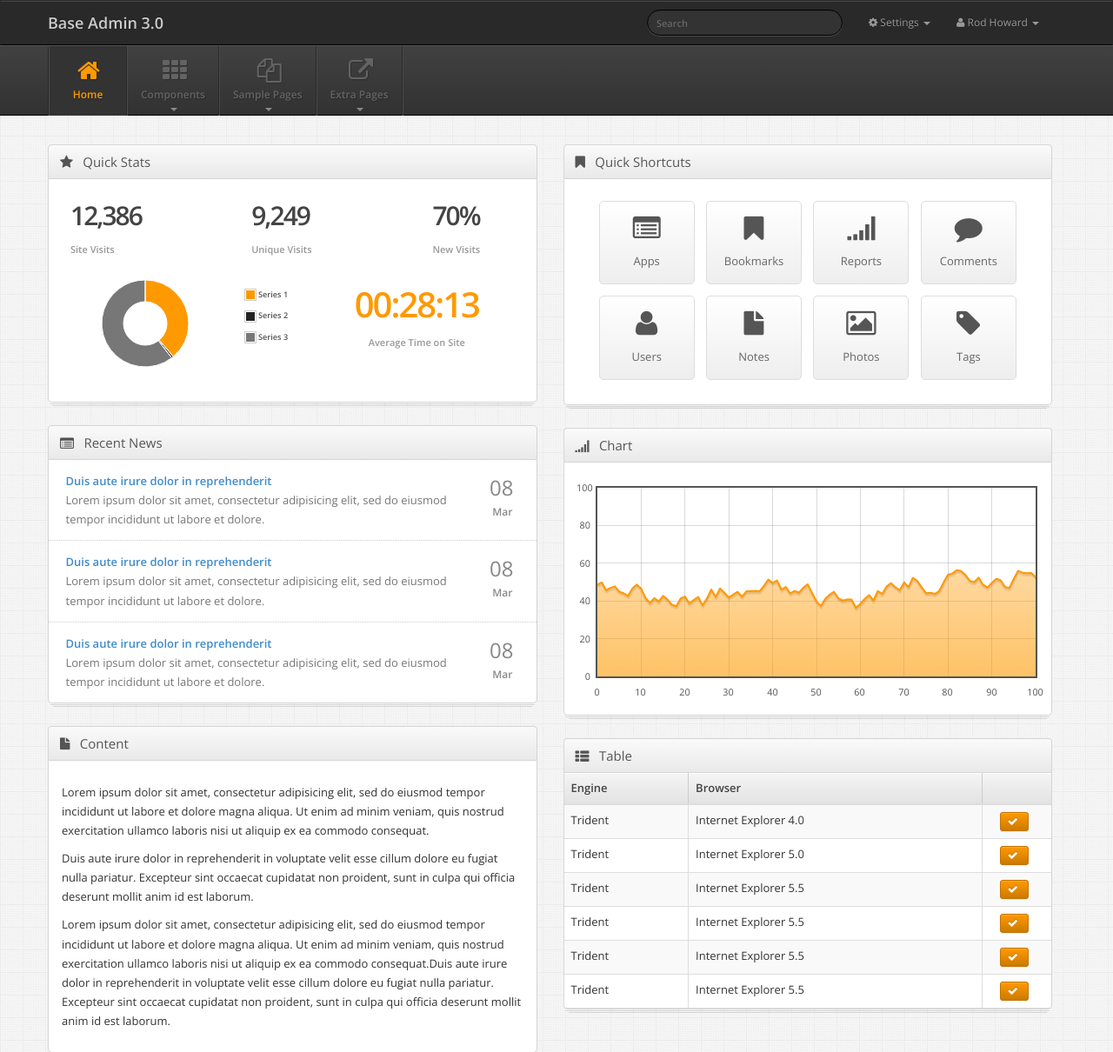
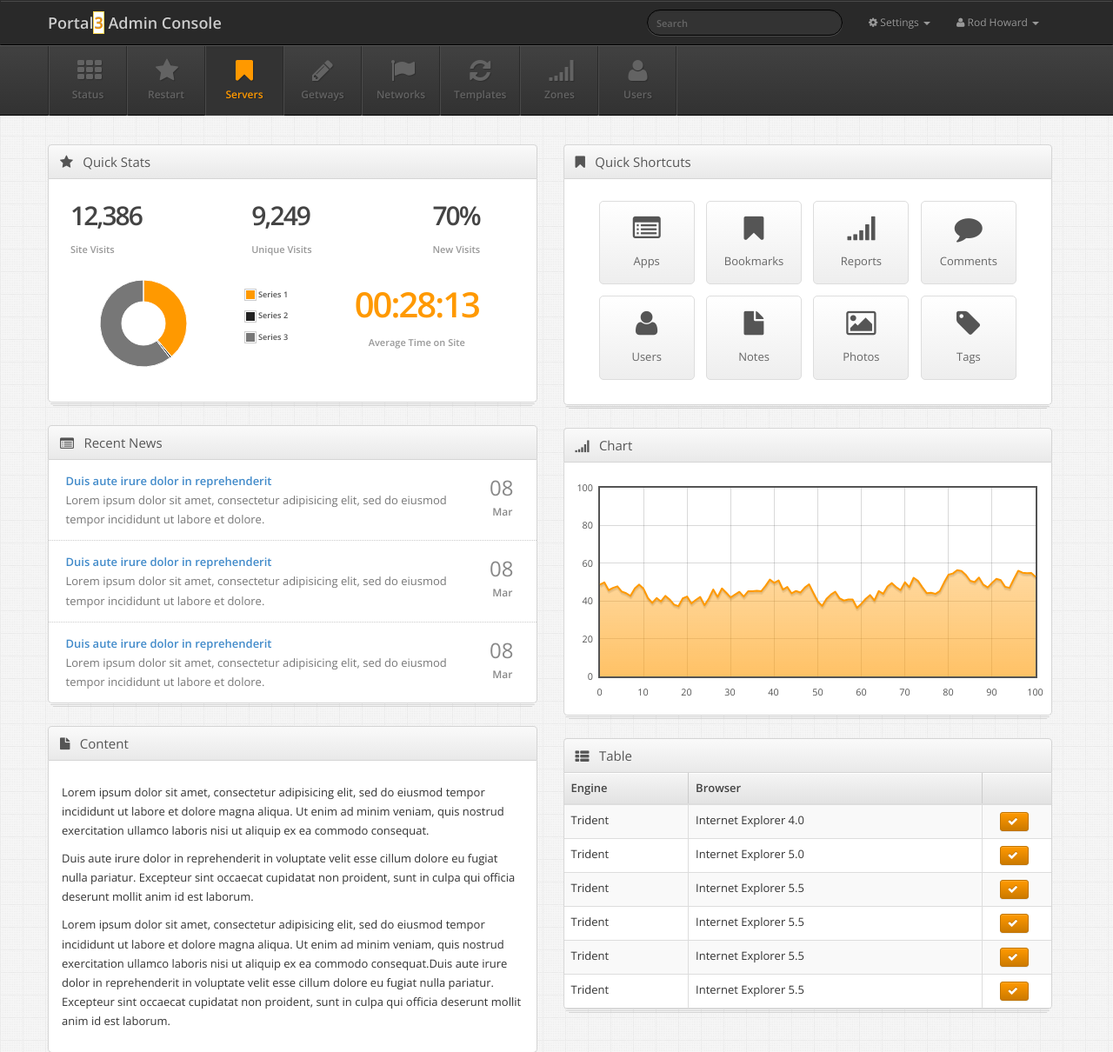
Before and after one commit to edward01/Portal3_new, a Flask app: template templates/servers/index.html in a window 1280 px wide. Shown: the top 1210 px of the page at 87% size. Run offline with Flask 2, Linux system fonts and the light colour scheme; the template is opened without the code that fills it, so the values that code supplies are empty; the visitor is signed in with stand-in values (Sample User, id 1); parts of the project's set-up code (start-up, migrations or seed data) failed here and were passed over; some libraries are stand-ins or nearby versions.

Commit message:
added official menus and icons

```diff
--- a/servers/controller.py
+++ b/servers/controller.py
@@ -6,7 +6,7 @@
 
 @server_app.before_request
 def before_request():
-	request.mod = 'servers'
+    request.mod = 'servers'
 
 
 @server_app.route('/', methods=['GET'])
--- a/templates/servers/index.html
+++ b/templates/servers/index.html
@@ -40,7 +40,7 @@
       <span class="sr-only">Toggle navigation</span>
       <i class="icon-cog"></i>
     </button>
-    <a class="navbar-brand" href="./index.html">Base Admin 3.0</a>
+    <a class="navbar-brand" href="{{ url_for('user.login_form') }}">Portal<span class="ui-state-active">3</span> Admin Console</a>
   </div>
 
   <!-- Collect the nav links, forms, and other content for toggling -->
@@ -109,66 +109,53 @@
 			<div class="collapse subnav-collapse">
 				<ul class="mainnav">
 
-					<li class="active">
-						<a href="./index.html">
-							<i class="icon-home"></i>
-							<span>Home</span>
+					<li class="dropdown">
+						<a href="#">
+							<i class="icon-th"></i>
+							<span>Status</span>
 						</a>
 					</li>
-
-					<li class="dropdown">
-						<a href="javascript:;" class="dropdown-toggle" data-toggle="dropdown">
-							<i class="icon-th"></i>
-							<span>Components</span>
-							<b class="caret"></b>
+                    <li class="dropdown">
+						<a href="#">
+							<i class="icon-star"></i>
+							<span>Restart</span>
 						</a>
-
-						<ul class="dropdown-menu">
-							<li><a href="./elements.html">Elements</a></li>
-							<li><a href="./forms.html">Form Styles</a></li>
-							<li><a href="./jqueryui.html">jQuery UI</a></li>
-							<li><a href="./charts.html">Charts</a></li>
-							<li><a href="./popups.html">Popups/Notifications</a></li>
-						</ul>
 					</li>
-
-					<li class="dropdown">
-						<a href="javascript:;" class="dropdown-toggle" data-toggle="dropdown">
-							<i class="icon-copy"></i>
-							<span>Sample Pages</span>
-							<b class="caret"></b>
+                    <li class="active">
+						<a href="#">
+							<i class="icon-bookmark"></i>
+							<span>Servers</span>
 						</a>
-
-						<ul class="dropdown-menu">
-							<li><a href="./pricing.html">Pricing Plans</a></li>
-							<li><a href="./faq.html">FAQ's</a></li>
-							<li><a href="./gallery.html">Gallery</a></li>
-							<li><a href="./reports.html">Reports</a></li>
-							<li><a href="./account.html">User Account</a></li>
-						</ul>
 					</li>
-
-					<li class="dropdown">
-						<a href="javascript:;" class="dropdown-toggle" data-toggle="dropdown">
-							<i class="icon-external-link"></i>
-							<span>Extra Pages</span>
-							<b class="caret"></b>
+                    <li class="dropdown">
+						<a href="#">
+							<i class="icon-pencil"></i>
+							<span>Getways</span>
 						</a>
-
-						<ul class="dropdown-menu">
-							<li><a href="./login.html">Login</a></li>
-							<li><a href="./signup.html">Signup</a></li>
-							<li><a href="./error.html">Error</a></li>
-							<li class="dropdown-submenu">
-							    <a tabindex="-1" href="#">More options</a>
-							    <ul class="dropdown-menu">
-							      <li><a tabindex="-1" href="#">Second level</a></li>
-
-							      <li><a href="#">Second level</a></li>
-							      <li><a href="#">Second level</a></li>
-							    </ul>
-							  </li>
-						</ul>
+					</li>
+                    <li class="dropdown">
+						<a href="#">
+							<i class="icon-flag"></i>
+							<span>Networks</span>
+						</a>
+					</li>
+                    <li class="dropdown">
+						<a href="#">
+							<i class="icon-refresh"></i>
+							<span>Templates</span>
+						</a>
+					</li>
+                    <li class="dropdown">
+						<a href="#">
+							<i class="icon-signal"></i>
+							<span>Zones</span>
+						</a>
+					</li>
+                    <li class="dropdown">
+						<a href="#">
+							<i class="icon-user"></i>
+							<span>Users</span>
+						</a>
 					</li>
 
 				</ul>
--- a/wsgi.py
+++ b/wsgi.py
@@ -1,5 +1,6 @@
 #!/usr/bin/env python
 import os
+import re
 import datetime
 from flask import Flask, render_template, redirect, url_for, request, session
 from config import db_config
@@ -8,6 +9,9 @@
 
 from user.controller import user_app
 from servers.controller import server_app
+
+# user: admin
+# password: iop-098
 
 
 portal_installation_path = '%s/portal3_new/portal' % os.getcwd()
@@ -38,6 +42,7 @@
 # }
 # app.users = db.users
 #
+app.static_regex = re.compile('^.+\.(jpg|jpeg|gif|png|ico|css|zip|tgz|gz|rar|bz2|pdf|txt|tar|wav|bmp|rtf|js|flv|swf|html|htm)$')
 app.secret_key = '\xc5\xa4T\xa7\x13\xa0\x93\x0f\x0e\x8a|Fdtk\x92\x08\x8aFT\xc0\xcf\x05\x11'
 app.permanent_session_lifetime = datetime.timedelta(minutes=15)
 app.session_cookie_name = 'admin_sessid'
@@ -64,18 +69,18 @@
 app.register_blueprint(server_app)
 
 
-@app.before_request
-def before_request():
-    if request.endpoint is None and app.static_regex.match(request.path):
-        path_split = request.path.split('/')
-        for static_folder in ('css', 'font', 'img', 'js'):
-            try:
-                return redirect(os.path.join('/static', '/'.join(path_split[path_split.index(static_folder):])))
-            except:
-                continue
-
-    if 'username' not in session and request.endpoint not in ('login_form', 'login_submit', 'static'):
-        return redirect(url_for('login_form'))
+# @app.before_request
+# def before_request():
+#     if request.endpoint is None and app.static_regex.match(request.path):
+#         path_split = request.path.split('/')
+#         for static_folder in ('css', 'font', 'img', 'js'):
+#             try:
+#                 return redirect(os.path.join('/static', '/'.join(path_split[path_split.index(static_folder):])))
+#             except:
+#                 continue
+#
+#     if 'username' not in session and request.endpoint not in ('login_form', 'login_submit', 'static'):
+#         return redirect(url_for('login_form'))
 
 
 @app.errorhandler(404)
```
Also changed, not shown: user/controller.py (+4 -4 lines).
